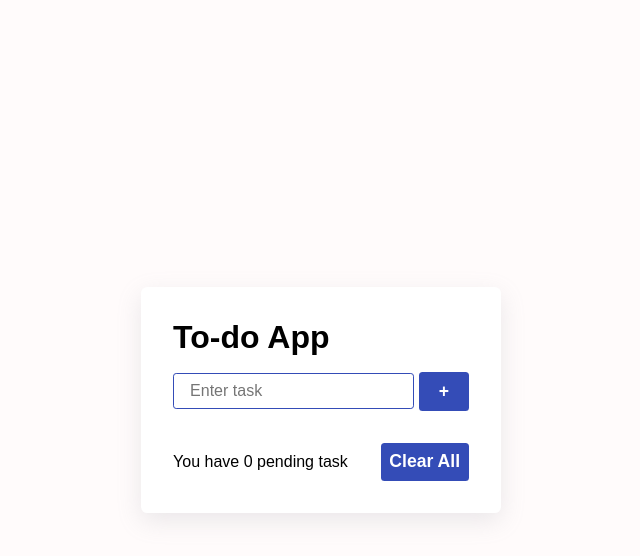
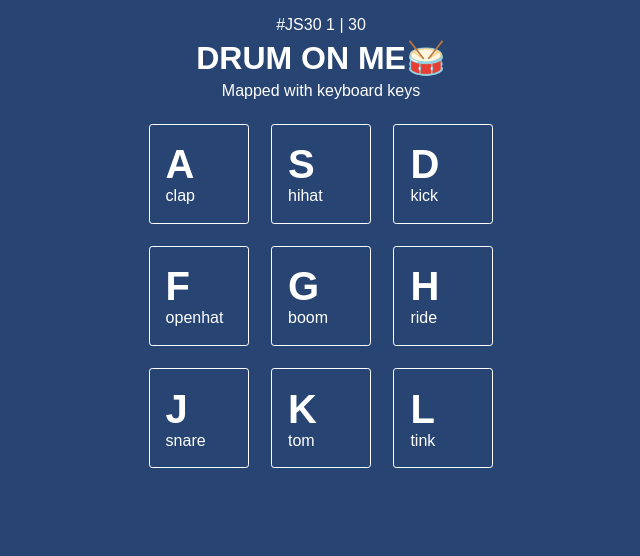
Before and after one commit to Vsource-dev/JS-Training, a website: page train.html in a window 1280 px wide. Shown: the whole page, without its empty margins (319-959 px from the left). Drawn offline with Linux system fonts and the light colour scheme.

Commit message:
Drum-on-Me

```diff
--- /dev/null
+++ b/package.json
@@ -0,0 +1,5 @@
+{
+  "dependencies": {
+    "chalk": "^5.4.1"
+  }
+}
--- a/train.css
+++ b/train.css
@@ -8,82 +8,75 @@
 
 body{
 
-    background-color: rgb(255, 251, 251);
+    background-color: #274472;
     font-family: Arial, Helvetica, sans-serif;
     display: flex;
     justify-content: center;
     align-items: center;
-    height: 100vh;
+    flex-direction: column;
+    gap: 1.5em;
 
 }
 
-.container{
+header{
 
-    background-color: rgb(255, 255, 255);
-    box-shadow: rgba(149, 157, 165, 0.2) 0px 8px 24px;
-    padding: 2em;
-    border-radius: 0.4em;
+    margin-top: 1em;
     display: flex;
     flex-direction: column;
-    gap: 1em;
+    justify-content: center;
+    align-items: center;
+    gap: 0.3em;
+    color: white;
+
+}
+
+.drum-panel{
+
+    display: grid;
+    grid-template-columns: repeat(3, 1fr);
+    grid-gap: 1.4em;
+
+}
+
+.pad{
+
+    width: 100px;
+    height: 100px;
+    padding-left: 1em;
+    background-color: #274472;
+    display: flex;
+    flex-direction: column;
+    justify-content: center;
+    transition: all 0.2s;
+    border: 1px solid white;
+    border-radius: 0.2em;
+    cursor: pointer;
+    color: white;
+
+}
+
+.pad:hover{
+
+    transform: scale(1.2);
+    background-color: #4072c2;
+
+}
+
+.pad:active{
+    background-color: #72a5f5;
+
+}
+
+.pad h2{
+
+    font-size: 2.5em;
 
 
 }
 
-.control-panel{
+.animate {
 
-    width: 100%;
-    display: flex;
-    gap: 0.3em;
-    justify-content: space-between;
-    align-items: center;
+    transform: scale(1.2);
+    background-color: #4072c2;
 
 }
-
-.control-panel input{
-
-    padding: 0.5em 1em;
-    font-size: 1em;
-    border: 0.1em solid  #344CB7;
-    border-radius: 0.2em;
-
-}
-
-.control-panel button{
-
-    padding: 0.5em;
-    font-size: 1.1em;
-    font-weight: bold;
-    min-width: 50px;
-    background-color: #344CB7;
-    color: #FFF;
-    border-radius: 0.2em;
-    border: none;
-    cursor: pointer;
-
-}
-
-.task-list{
-
-    display: flex;
-    flex-direction: column;
-    gap: 1em;
-
-}
-
-.task{
-
-    display: flex;
-    overflow: hidden;
-    box-shadow: rgba(0, 0, 0, 0.02) 0px 1px 3px 0px, rgba(27, 31, 35, 0.15) 0px 0px 0px 1px;
-    padding: 0.8em 1em;
-    justify-content: space-between;
-    align-items: center;
-
-}
-
-.task button{
-
-    height: 20px;
-
-}
--- a/train.html
+++ b/train.html
@@ -9,20 +9,50 @@
 
 </head>
 <body>
+    <audio src="/audio/clap.wav"></audio>
+    <header>
+        <p>#JS30 1 | 30</p>
+        <h1>DRUM ON ME🥁</h1>
+        <p>Mapped with keyboard keys</p>
+    </header>
 
-    <div class="container">
-       <h1>To-do App</h1>
-       <div class="control-panel">
-            <input type="text" name="todo-input" id="todo-input" placeholder="Enter task">
-            <button onclick="createTask()">+</button>
-       </div>
-       <div class="task-list">
-
-       </div>
-       <div class="control-panel">
-            <p>You have <span id="pending-tasks">0</span> pending task</p>
-            <button onclick="clearTask()">Clear All</button>
-       </div>
+    <div class="drum-panel">
+        <div class="a pad">
+            <h2>A</h2>
+            <p>clap</p>
+        </div>
+        <div class="s pad">
+            <h2>S</h2>
+            <p>hihat</p>
+        </div>
+        <div class="d pad">
+            <h2>D</h2>
+            <p>kick</p>
+        </div>
+        <div class="f pad">
+            <h2>F</h2>
+            <p>openhat</p>
+        </div>
+        <div class="g pad">
+            <h2>G</h2>
+            <p>boom</p>
+        </div>
+        <div class="h pad">
+            <h2>H</h2>
+            <p>ride</p>
+        </div>
+        <div class="j pad">
+            <h2>J</h2>
+            <p>snare</p>
+        </div>
+        <div class="k pad">
+            <h2>K</h2>
+            <p>tom</p>
+        </div>
+         <div class="l pad">
+            <h2>L</h2>
+            <p>tink</p>
+        </div>
     </div>
 
     <script src="/train.js"></script>
--- a/train.js
+++ b/train.js
@@ -1,53 +1,86 @@
-let taskCounter = 0;
-const list = document.querySelector('.task-list');
-const counter = document.getElementById('pending-tasks');;
+const numOfButtons = document.querySelectorAll('.pad');
 
-function createTask(){
+numOfButtons.forEach((btn) => {
 
-    const task = document.getElementById('todo-input').value;
+    btn.addEventListener('click', () => {
 
-    if(!task){
+        const btnstyle = btn.querySelector('h2').innerText;
+        sound(btnstyle);
 
-        alert('Please enter a task');
-        return;
+    });
+
+});
+
+document.addEventListener('keypress', (event) => {
+
+    sound(event.key)
+
+})
+
+function sound(key){
+
+    switch(String(key).toLowerCase()){
+
+        case 'a':
+            var sound1 = new Audio('/audio/clap.wav');
+            sound1.play();
+            stylekey(key)
+            break;
+        case 's':
+            var sound2 = new Audio('/audio/hihat.wav');
+            sound2.play();
+            stylekey(key)
+            break;
+        case 'd':
+            var sound3 = new Audio('/audio/kick.wav');
+            sound3.play();
+            stylekey(key)
+            break;
+        case 'f':
+            var sound4 = new Audio('/audio/openhat.wav');
+            sound4.play();
+            stylekey(key)
+            break;
+        case 'g':
+            var sound5 = new Audio('/audio/boom.mp3');
+            sound5.play();
+            stylekey(key)
+            break;
+        case 'h':
+            var sound6 = new Audio('/audio/ride.wav');
+            sound6.play();
+            stylekey(key)
+            break;
+        case 'j':
+            var sound1 = new Audio('/audio/snare.wav');
+            sound1.play();
+            stylekey(key)
+            break;
+        case 'k':
+            var sound1 = new Audio('/audio/tom.wav');
+            sound1.play();
+            stylekey(key)
+            break;
+        case 'l':
+            var sound1 = new Audio('/audio/tink.wav');
+            sound1.play();
+            stylekey(key)
+            break;
 
     }
 
-    const doTask = document.createElement('div');
-    doTask.classList.add('task');
+}
 
-    const content = document.createElement('p');
-    content.textContent = task;
+function stylekey(key){
 
-    const image = document.createElement('img');
-    image.src = '/imgs/delete.png';
-    image.alt = 'delete task'
-    image.style.width = '25px';
-    image.style.cursor = 'pointer';
+    const selectedKkey = document.querySelector(`.${key}`)
 
-    image.onclick = () => {
+    if(!selectedKkey){ console.warn('no element'); return;}
 
-        list.removeChild(doTask);
-        taskCounter--;
-        counter.textContent = taskCounter;
+    selectedKkey.classList.add('animate')
 
-    }
-
-    doTask.append(content,image);
-
-    list.append(doTask);
-
-    taskCounter++
-    counter.textContent = taskCounter;
-
-    document.getElementById('todo-input').value = "";
+    setTimeout(() => {
+        selectedKkey.classList.remove('animate')
+    }, (200));
 
 }
-
-function clearTask(){
-
-   list.innerHTML = '';
-   taskCounter = 0;
-   counter.textContent = taskCounter;
-
-};
```
Also changed, not shown: 10 other files.
